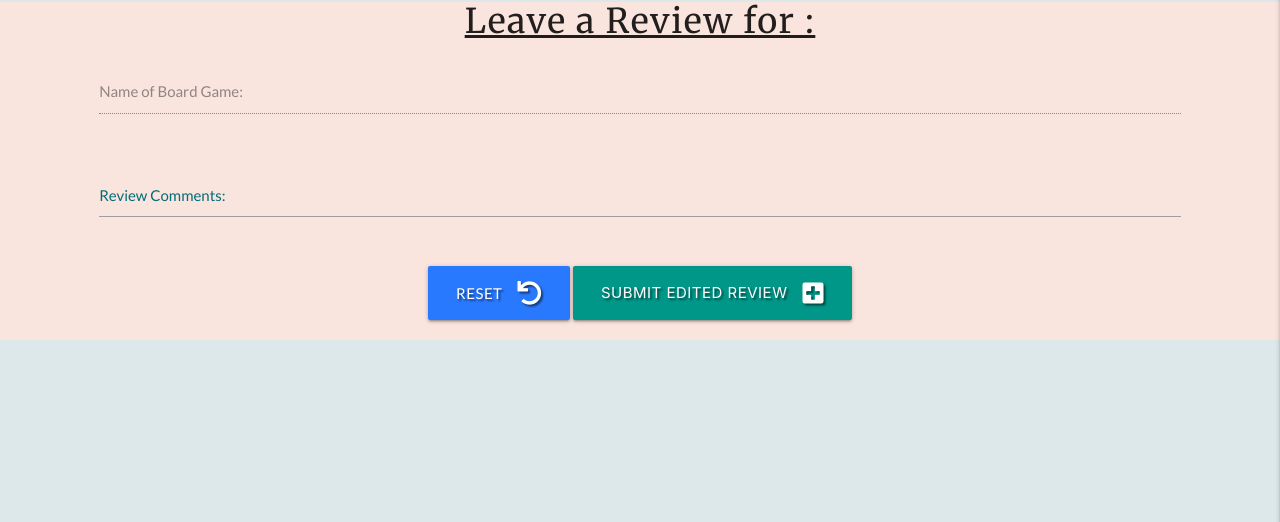
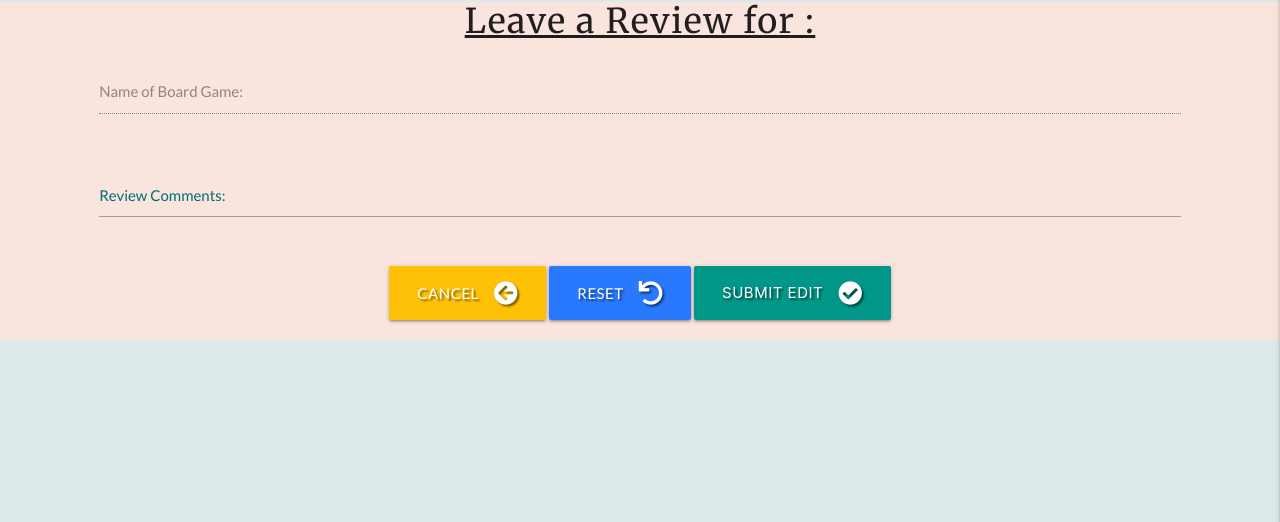
Before and after one commit to Vivioli87/meeple_finder, a Flask app: template templates/edit_review.html in a window 1280 px wide. Shown: the part 176-698 px from the top of the page. Run offline with Flask 2, Linux system fonts and the light colour scheme; the template is opened without the code that fills it, so the values that code supplies are empty; some libraries are stand-ins or nearby versions.

```diff
--- a/templates/edit_game.html
+++ b/templates/edit_game.html
@@ -137,10 +137,10 @@
                     </a>
                     <!--Delete button with "are you sure?" modal - admin only -->
                     {% if username == "admin" %}
-                        <a href="#modal1" class="btn-large red accent-2 text-shadow modal-trigger">
+                        <a href="#delete-game" class="btn-large red accent-2 text-shadow modal-trigger">
                             Delete<i class="fas fa-trash right"></i>
                         </a>
-                        <div id="modal1" class="modal">
+                        <div id="delete-game" class="modal">
                             <div class="modal-content custom-teal-text">
                                 <h4>Delete {{game.name|capitalize}}?</h4>
                                 <p class="center-align">Are you sure you want to delete <strong>{{game.name|capitalize}}</strong>?<br>
@@ -158,7 +158,6 @@
                     <button type="submit" class="btn-large teal text-shadow">
                         Update<i class="fas fa-edit right"></i>
                     </button>
-                    <!--Delete button with "are you sure?" modal - admin only -->
                 </div>
             </div>
         </form>
--- a/templates/edit_review.html
+++ b/templates/edit_review.html
@@ -34,13 +34,17 @@
                 </div>
                 <div class="row">
                     <div class="col s12 center-align">
+                         <!-- cancel button-->
+                        <a href="#" onclick="goBack()" class="btn-large amber text-shadow">
+                            Cancel<i class="fas fa-arrow-circle-left right"></i>
+                        </a>
                         <!--Reset form-->
                         <a href="#" onclick="refreshPage()" class="btn-large blue accent-3 text-shadow">
                             Reset<i class="fas fa-undo right"></i>
                         </a>
                         <!--submit button -->
                         <button type="submit" class="btn-large teal text-shadow">
-                            Submit Edited Review<i class="fas fa-plus-square right"></i>
+                            Submit Edit<i class="fas fa-check-circle right"></i>
                         </button>
                     </div>
                 </div>
```
Also changed, not shown: templates/game_detail.html (+16 -2 lines).
